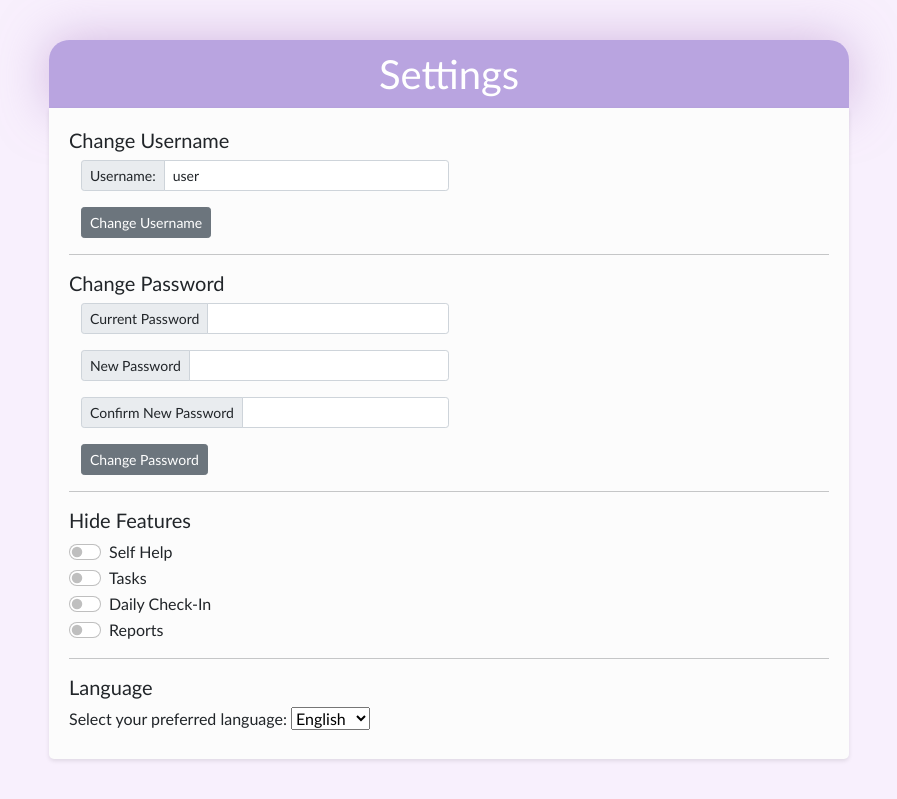
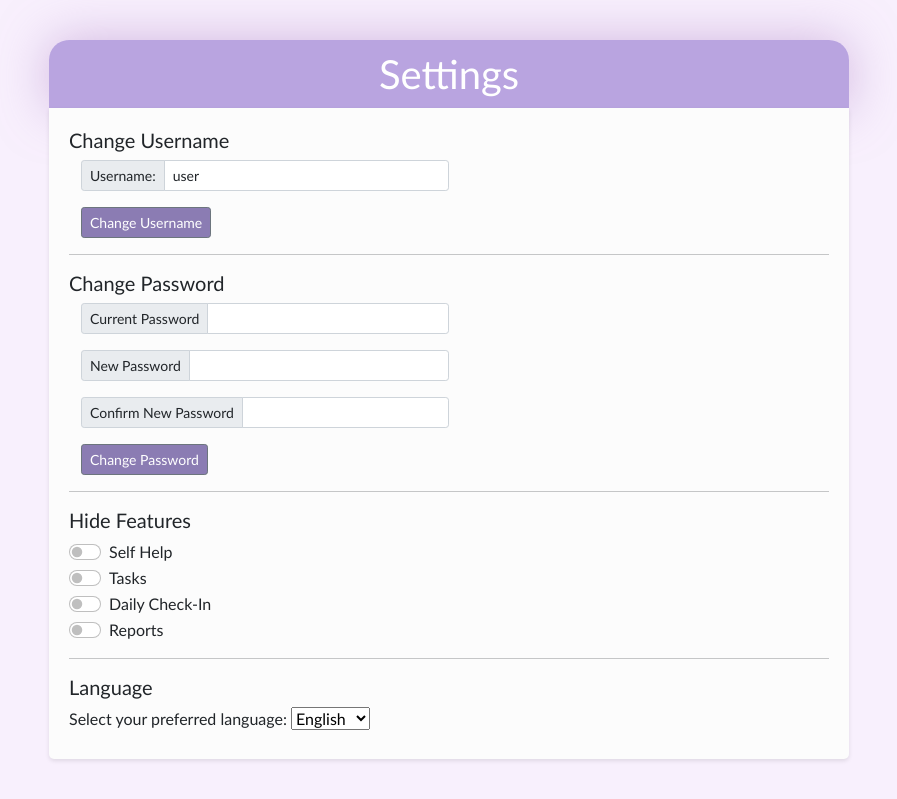
Before and after one commit to sategf/proempo-fl, a Flask app: page /settings in a window 1280 px wide. Shown: the part 60-859 px from the top of the page, without its empty margins (191-1088 px from the left). Run offline with Flask 3, Linux system fonts and the light colour scheme; a user stored in the database is signed in; some libraries are stand-ins or nearby versions.

Commit message:
Changed color of settings elements

```diff
--- a/website/templates/Settings.html
+++ b/website/templates/Settings.html
@@ -21,7 +21,7 @@
                 <span class="input-group-text" id="inputGroup-sizing-sm">{{username}}</span>
                 <input type="text" name="username" class="form-control" required value="{{user.username}}">
             </div>
-            <button type="submit" class="btn btn-secondary btn-sm">{{changeuser}}</button>
+            <button type="submit" class="btn btn-secondary btn-sm" style="background-color: #8b7cb3;">{{changeuser}}</button>
         </form>
         <hr>
         <h5>{{changepass}}</h5>
@@ -38,7 +38,7 @@
                 <span class="input-group-text" id="inputGroup-sizing-sm">{{confirmnewpass}}</span>
                 <input type="password" name="confirm_password" class="form-control" required>
               </div>
-            <button type="submit" class="btn btn-secondary btn-sm">{{changepass}}</button>
+            <button type="submit" class="btn btn-secondary btn-sm" style="background-color: #8b7cb3;">{{changepass}}</button>
         </form>
 
         <hr>
@@ -109,6 +109,10 @@
 
     .input-group{
         width: 50%;
+    }
+
+    .form-switch .form-check-input:checked {
+        background-color:#8b7cb3;
     }
 </style>
 <br>
```
